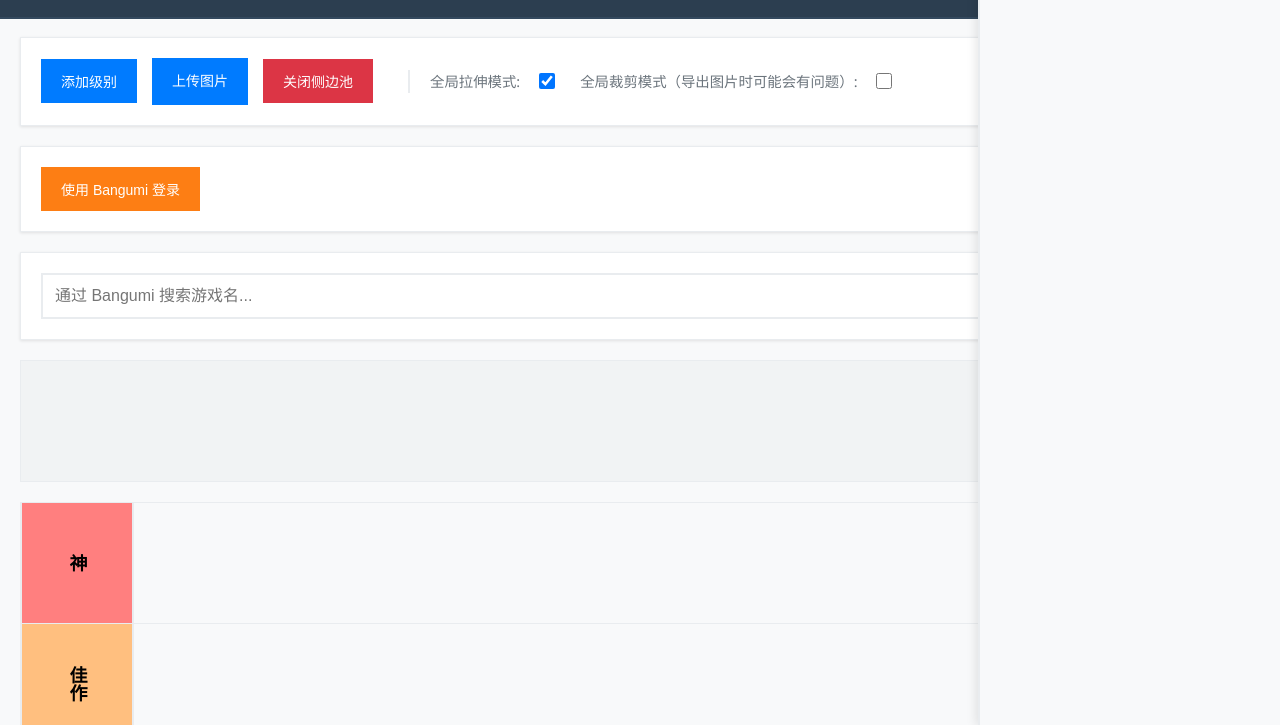
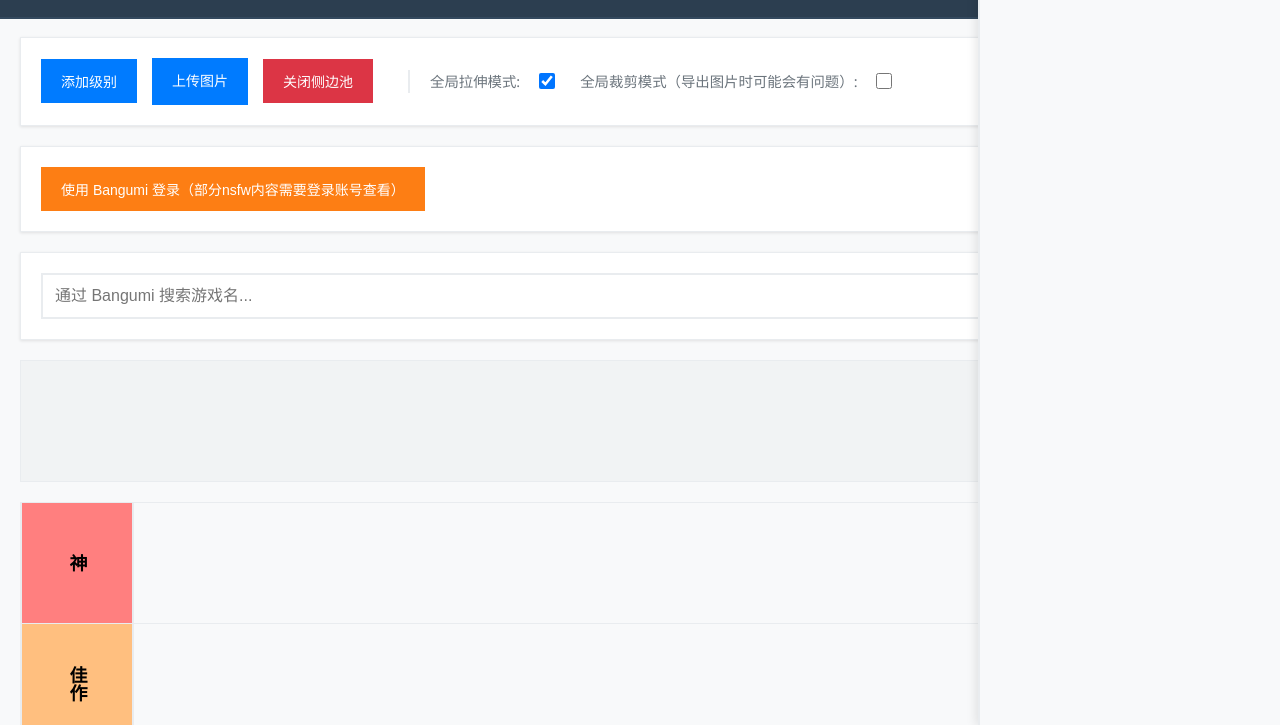
Before and after one commit to hibiyaQAQ/gal-tiermaker, a plain HTML site: page index.html in a window 1280 px wide. Shown: the part 74-799 px from the top of the page. Drawn offline with Linux system fonts and the light colour scheme.

Commit message:
Update index.html

```diff
--- a/index.html
+++ b/index.html
@@ -25,7 +25,7 @@
         </div>
 
         <div class="bangumi-controls">
-            <button id="bangumi-login-btn">使用 Bangumi 登录</button>
+            <button id="bangumi-login-btn">使用 Bangumi 登录（部分nsfw内容需要登录账号查看）</button>
             <div id="bangumi-user-info" style="display: none;">
                 <span id="bangumi-username-text">欢迎, <span id="bangumi-username"></span>!</span>
                 <button id="bangumi-logout-btn">登出</button>
```
